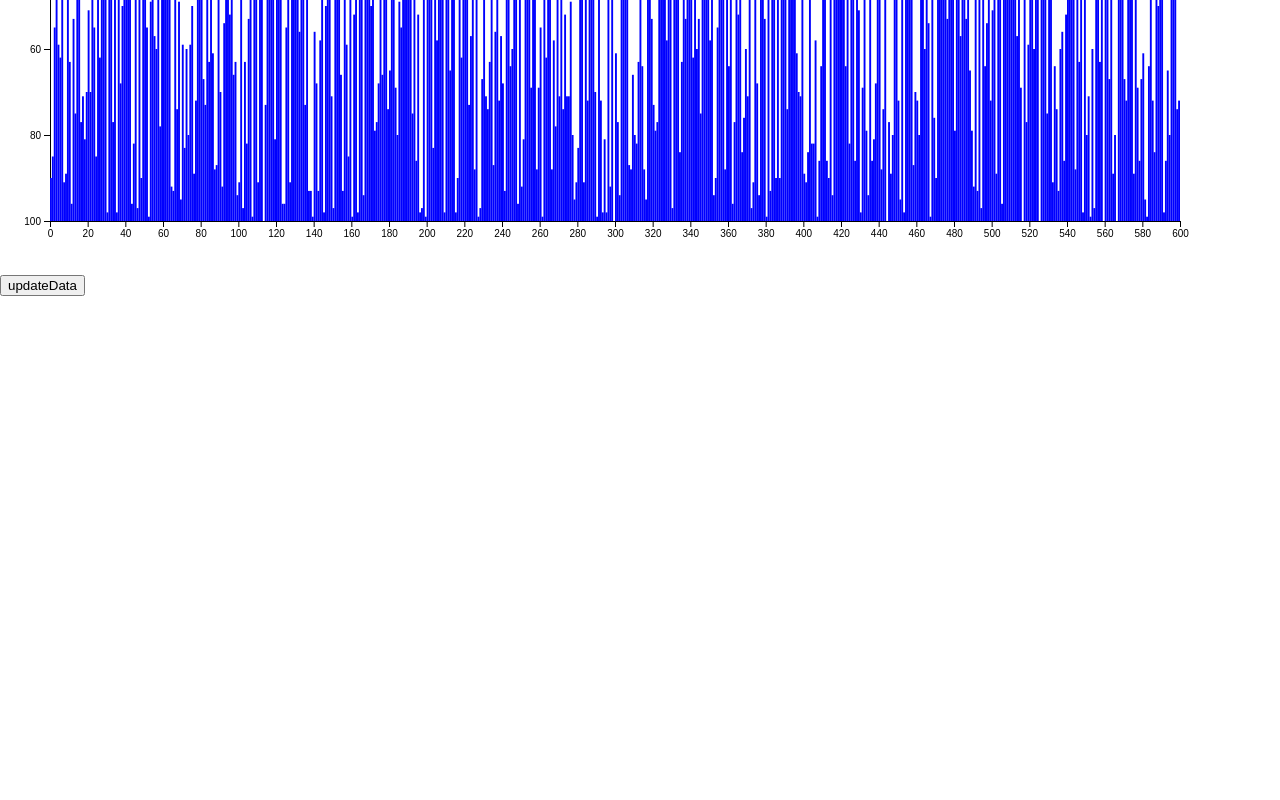
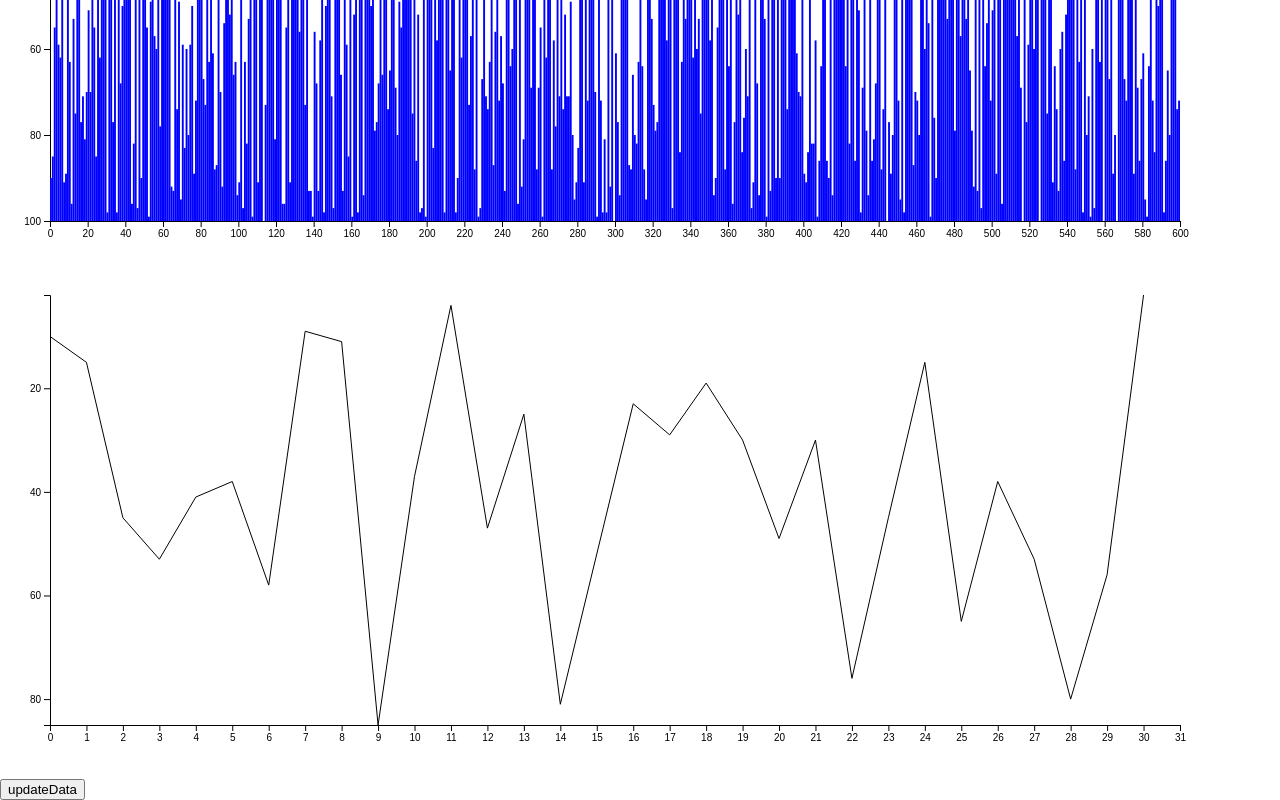
Before and after one commit to davidandrus/d3-research, a React (Create React App) app: page / in a window 1280 px wide. Shown: the part 229-1029 px from the top of the page. Before the commit the page ends 800 px from the top, so only its background shows below. Built offline with nearby package versions, Linux system fonts and the light colour scheme.

Commit message:
getting line-chart kind of working

```diff
--- a/src/App.js
+++ b/src/App.js
@@ -2,6 +2,7 @@ import React, { Component } from 'react';
 import logo from './logo.svg';
 import './App.css';
 import BarChart from './Charts/BarChart';
+import LineChart from './Charts/LineChart';
 
 import range from 'lodash/range';
 import random from 'lodash/random';
@@ -26,6 +27,11 @@ class App extends Component {
           height={500}
           width={1200}
         />
+        <LineChart
+          data={this.state.data.slice(0, 31)}
+          height={500}
+          width={1200}
+        />
         <button onClick={this.updateData}>updateData</button>
       </div>
     );
--- a/src/Charts/Chart.jsx
+++ b/src/Charts/Chart.jsx
@@ -69,6 +69,7 @@ export default class BarChart extends React.Component {
               data,
               height: contentHeight,
               scale: scaleY,
+              scaleX,
               selectedIndex: activeDataIndex,
               width: contentWidth,
             })}
--- /dev/null
+++ b/src/Charts/LineChart.jsx
@@ -0,0 +1,13 @@
+import React from 'react';
+
+import Chart from './Chart';
+import Lines from './Lines';
+
+export default function LineChart(props) {
+  return (
+    <Chart
+      {...props}
+      renderer={Lines}
+    />
+  );
+}
--- /dev/null
+++ b/src/Charts/Lines.jsx
@@ -0,0 +1,39 @@
+import React from 'react';
+
+import { select as d3Select } from 'd3-selection';
+import { line } from 'd3-shape';
+
+function getAttrs(datum, index, props) {
+  const {
+    data,
+    height,
+    scale,
+    selectedIndex,
+    width,
+  } = props;
+  const calculatedWidth = width / data.length ;
+
+  return {
+    fill: selectedIndex === index ? 'red' : 'blue',
+    x: index * calculatedWidth,
+    y: height  - scale(datum),
+    width: calculatedWidth,
+    height: scale(datum),
+  };
+}
+
+export default class Bars extends React.Component {
+  render() {
+    const { data } = this.props;
+
+    const linePath = line()
+      .x((d, i) => this.props.scaleX(i))
+      .y(d => this.props.scale(d));
+
+    return (
+      <g ref={node => { this.group = node; }}>
+        <path fill="none" stroke="black" d ={linePath(data)} />
+      </g>
+    );
+  }
+}
```
